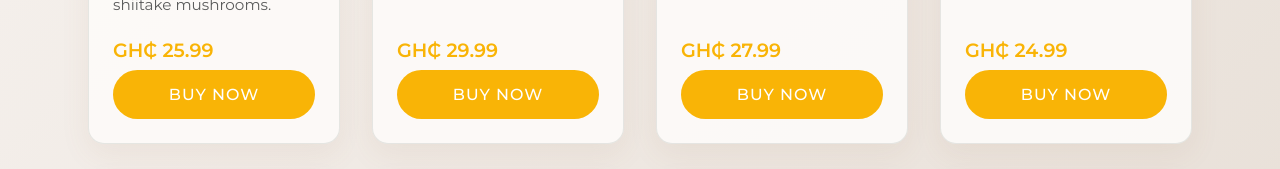
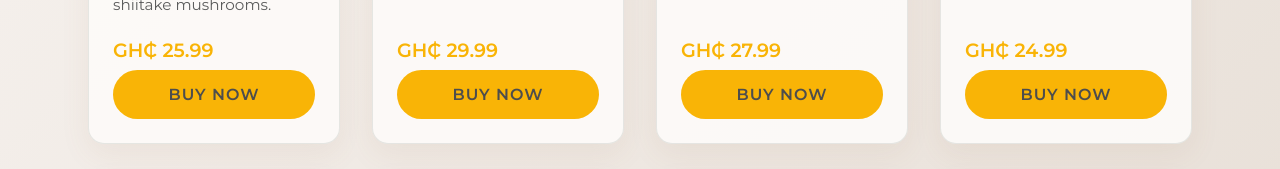
Before and after one commit to fdblay/yai-project-frontend, a React (Vite) app: page /products in a window 1280 px wide. Shown: the part 533-702 px from the top of the page. Built offline with nearby package versions, Linux system fonts and the light colour scheme; a web font is replaced by a local one.

Commit message:
button font color changed

```diff
--- a/src/pages/home/sections/Innovator.jsx
+++ b/src/pages/home/sections/Innovator.jsx
@@ -26,7 +26,7 @@ const Innovator = () => {
         <div className='innovator-content'>
           <div className='innovator-image' data-aos="fade-right">
             <div className='image-container'>
-              <img src="src/assets/IMG-20250225-WA0004.jpg" alt="Innovator's portrait image" />
+              <img src="https://res.cloudinary.com/dbyeirmqw/image/upload/v1741090847/DALL_E_2025-03-04_12.20.13_-_A_young_African_lady_with_a_bright_smile_sitting_in_a_natural_outdoor_setting_with_vibrant_green_foliage_in_the_background._She_has_a_modern_stylish_oeky16.webp" alt="Innovator's portrait image" />
             </div>
           </div>
 
--- a/src/styles/Hero.css
+++ b/src/styles/Hero.css
@@ -48,7 +48,7 @@
 }
 .hero-button {
     background-color: rgb(249, 180, 6);
-    color: #fff;
+    color: black;
     border: 2px solid transparent;
     margin-top: 3rem;
     padding: 1rem 2.5rem;
--- a/src/styles/Product.css
+++ b/src/styles/Product.css
@@ -119,12 +119,12 @@
 
 .buy-now-button {
   background-color: rgb(249, 180, 6);
-  color: #fff;
+  color: #4D4D4D;
   border: 2px solid transparent;
   padding: 0.8rem 1.5rem;
   font-family: "Montserrat", sans-serif;
   font-size: 1rem;
-  font-weight: 500;
+  font-weight: 600;
   cursor: pointer;
   border-radius: 50px;
   transition: all 0.3s ease;
```
